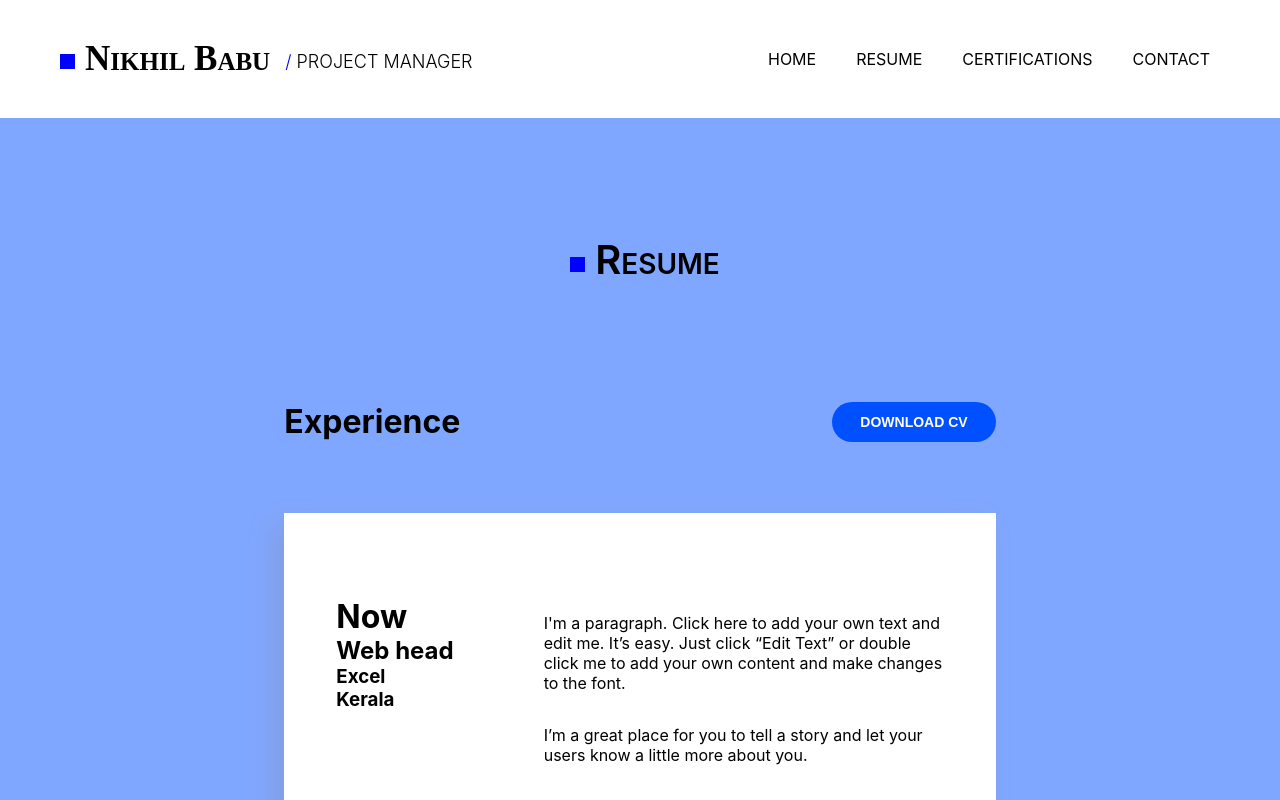
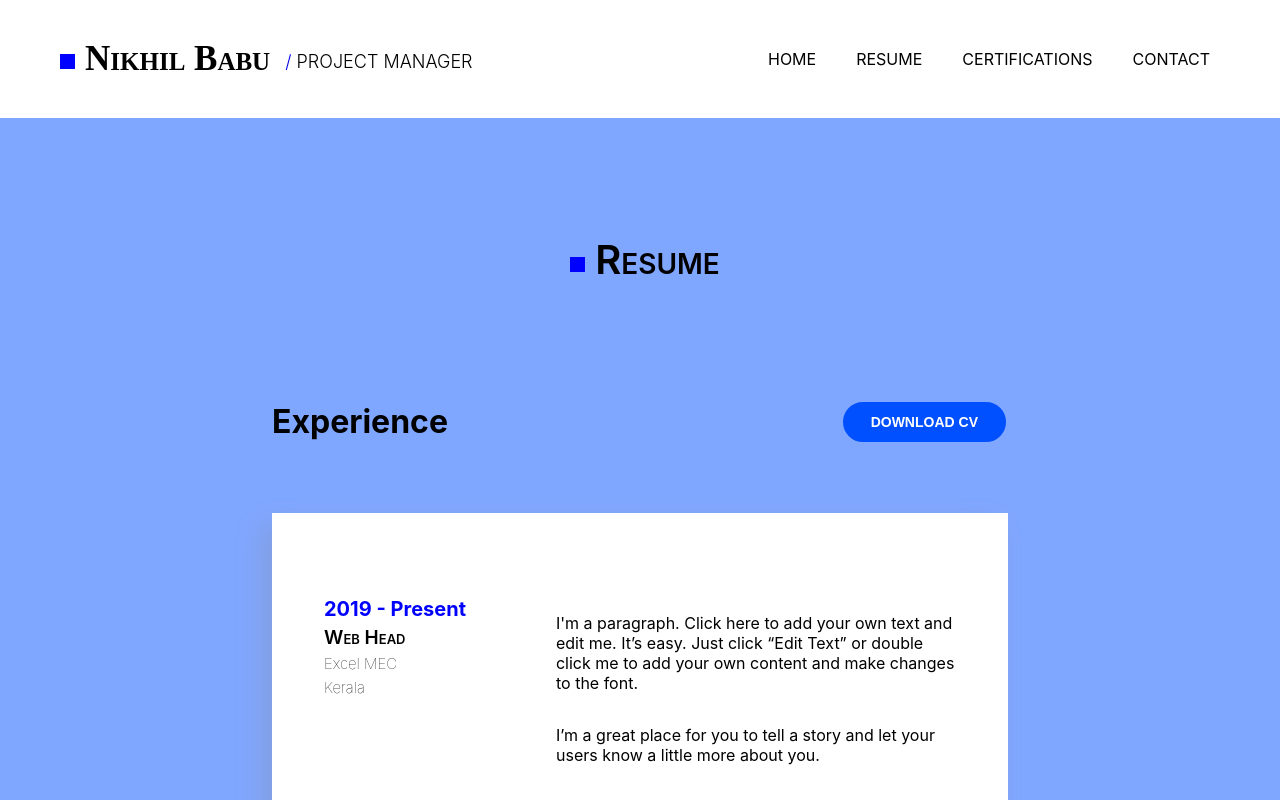
Before and after one commit to Nikhil713/Portfolio, a React (Create React App) app in the folder website/: page /resume in a window 1280 px wide. Shown: the top 800 px of the page. Built offline with nearby package versions, Linux system fonts and the light colour scheme.

Commit message:
Finish resume card- pc view

```diff
--- a/website/src/components/experience-card/experience-card.js
+++ b/website/src/components/experience-card/experience-card.js
@@ -9,7 +9,7 @@ export default class Experience extends React.Component {
                     <h1>{this.props.exp.duration}</h1>
                     <h2>{this.props.exp.position}</h2>
                     <h3>{this.props.exp.company}</h3>
-                    <h3>{this.props.exp.location}</h3>
+                    <h3 style={{margin:"5px 0"}}>{this.props.exp.location}</h3>
                 </div>
                 <div className={styles["card-right"]}>
                     <p>{this.props.exp.desc1}</p>
--- a/website/src/components/experience-card/style.module.css
+++ b/website/src/components/experience-card/style.module.css
@@ -20,18 +20,26 @@
 .card-left {
     display: flex;
     flex-direction: column;
-    /* margin: 20px; */
 }
 
 .card-left h1{
     margin: 0;
+
+    font-size: 20px;
+    color: blue;
 }
 
 .card-left h2{
-    margin: 0;
+    margin: 5px 0;
+
+    font-size: 19px;
+    font-weight: 600;
+    font-variant-caps: petite-caps;
 }
 
 .card-left h3{
+    font-size: 15px;
+    font-weight: 100;
     margin: 0;
 }
 
--- a/website/src/pages/resume/resume.js
+++ b/website/src/pages/resume/resume.js
@@ -7,7 +7,7 @@ export default class Resume extends React.Component {
         super(props)
         this.state = {
             exp: [
-                { duration: "Now", position: "Web head", company: "Excel", location: "Kerala",desc1: "I'm a paragraph. Click here to add your own text and edit me. It’s easy. Just click “Edit Text” or double click me to add your own content and make changes to the font.",desc2: "I’m a great place for you to tell a story and let your users know a little more about you." }
+                { duration: "2019 - Present", position: "Web Head", company: "Excel MEC", location: "Kerala",desc1: "I'm a paragraph. Click here to add your own text and edit me. It’s easy. Just click “Edit Text” or double click me to add your own content and make changes to the font.",desc2: "I’m a great place for you to tell a story and let your users know a little more about you." }
             ]
         }
     }
@@ -30,7 +30,7 @@ export default class Resume extends React.Component {
                         </div>
                         <div className={styles["experience-body"]}>
                             <Experience exp={this.state.exp[0]} />
-                            {/* <Experience /> */}
+
                         </div>
                     </div>
                 </div>
--- a/website/src/pages/resume/style.module.css
+++ b/website/src/pages/resume/style.module.css
@@ -71,10 +71,17 @@
 
     cursor: pointer;
 
-    border: none;
+    border: 2px solid rgb(128, 167, 255);
     border-radius: 100px;
     background-color: rgba(0, 80, 255, 1);
     color: white;
+}
+
+.resume-button:hover {
+    border: 2px solid blue;
+    background: transparent;
+    color: black;
+    transition: 0.4s;
 }
 
 .experience-body {
```
